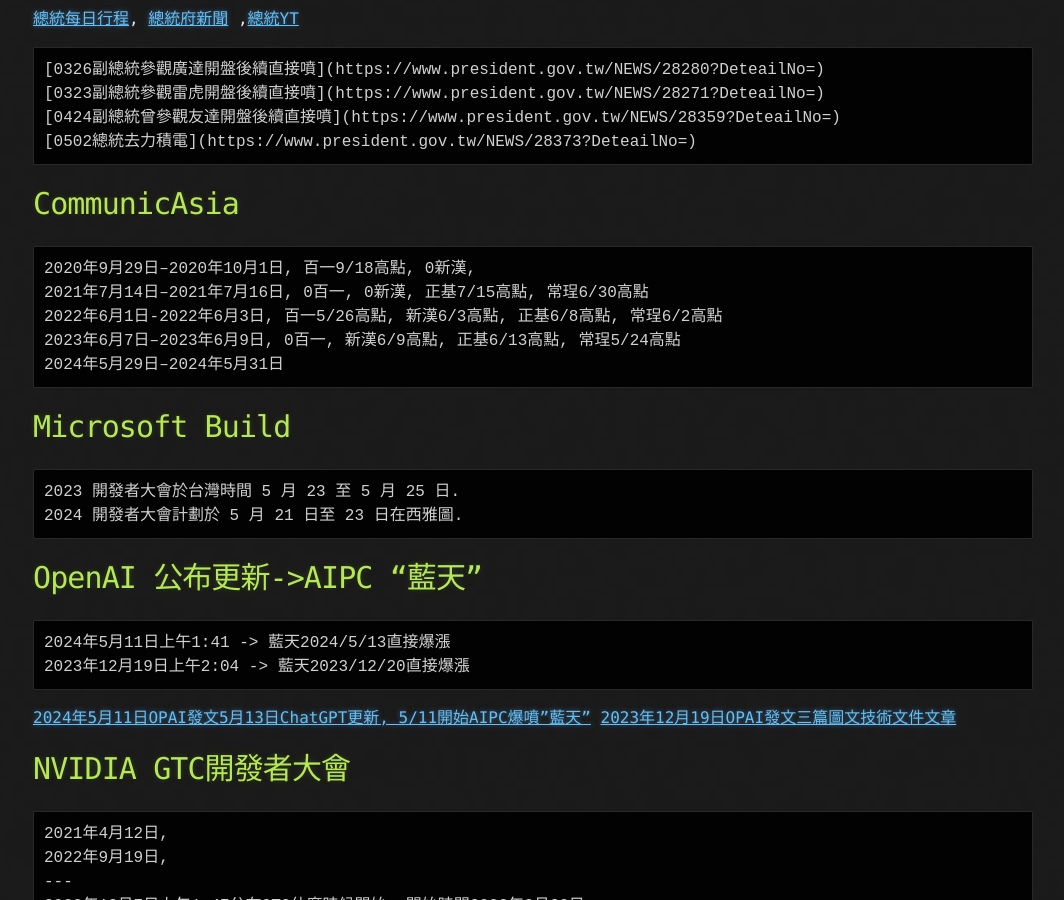
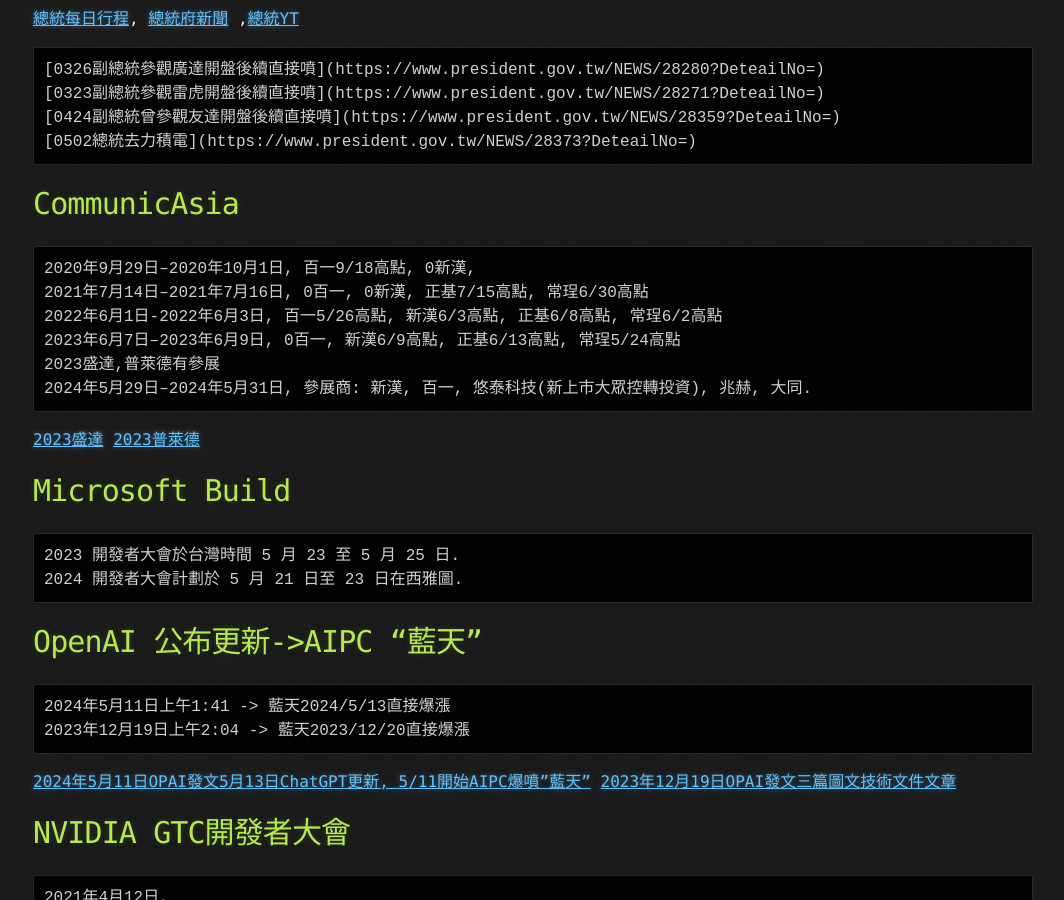
Before and after one commit to lepg5487/Stock_God, a Jekyll site: the page built from experience.md, in a window 1280 px wide and 900 px high, scrolled down 4642 px. Shown: the whole window, without its empty margins (107-1171 px from the left). Built offline with Jekyll 4.4.1, drawn with Linux system fonts in a browser that asks for light colours; our own code applies the rules of GitHub Pages for plain Markdown files.

Commit message:
Update experience.md

````diff
--- a/experience.md
+++ b/experience.md
@@ -182,8 +182,10 @@
 2021年7月14日–2021年7月16日, 0百一, 0新漢, 正基7/15高點, 常珵6/30高點
 2022年6月1日-2022年6月3日, 百一5/26高點, 新漢6/3高點, 正基6/8高點, 常珵6/2高點
 2023年6月7日–2023年6月9日, 0百一, 新漢6/9高點, 正基6/13高點, 常珵5/24高點
-2024年5月29日–2024年5月31日
+2023盛達,普萊德有參展
+2024年5月29日–2024年5月31日, 參展商: 新漢, 百一, 悠泰科技(新上市大眾控轉投資), 兆赫, 大同.
 ```
+[2023盛達](https://www.ctee.com.tw/news/20230607700987-430502) [2023普萊德](https://money.udn.com/money/story/11074/7225094)
 
 # Microsoft Build
 ```
````
